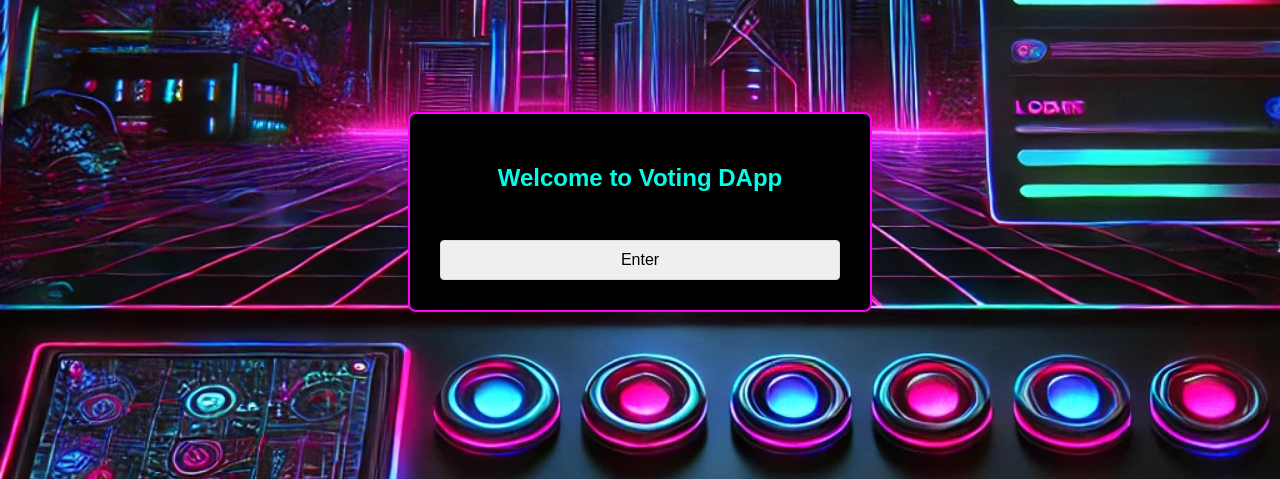
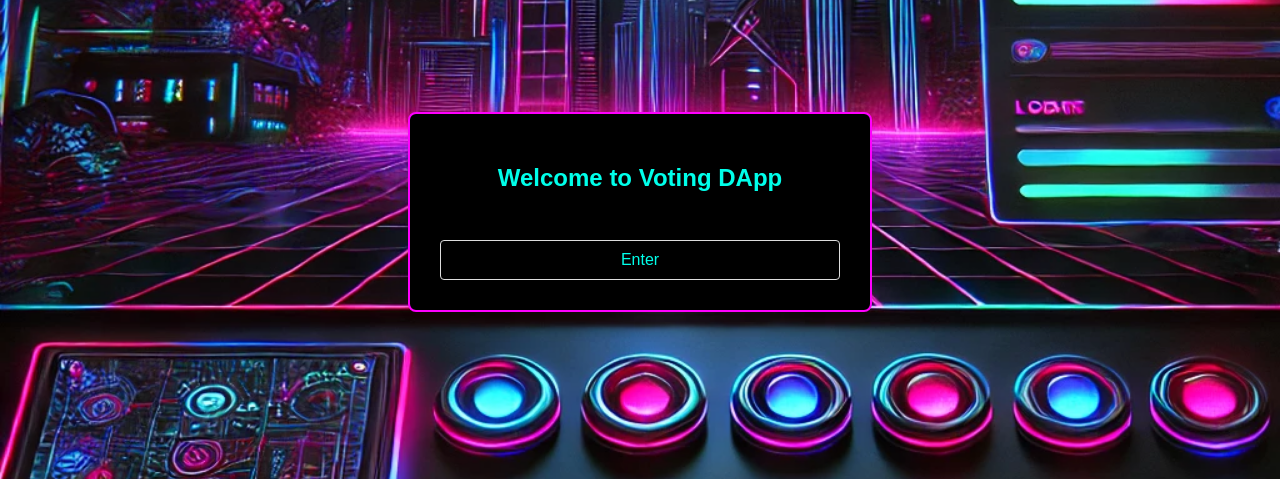
Before and after one commit to natalieybl/SC6113_Voting, a Flask app: page / in a window 1280 px wide. Shown: the part 208-687 px from the top of the page. Run offline with Flask 3, Linux system fonts and the light colour scheme.

Commit message:
Update index.html

```diff
--- a/templates/index.html
+++ b/templates/index.html
@@ -89,8 +89,8 @@
     <div class="container" style="background-color:black; color:#00ffea;">
         <h2>Welcome to Voting DApp</h2>
         <br>
-        <form action = "/main" method="post" >
-            <input type="submit" value="Enter">
+        <form action = "/main" method="post">
+            <input type="submit" value="Enter"  style="background-color:black; color:#00ffea;" >
         </form>
   </div>
 </body>
```
